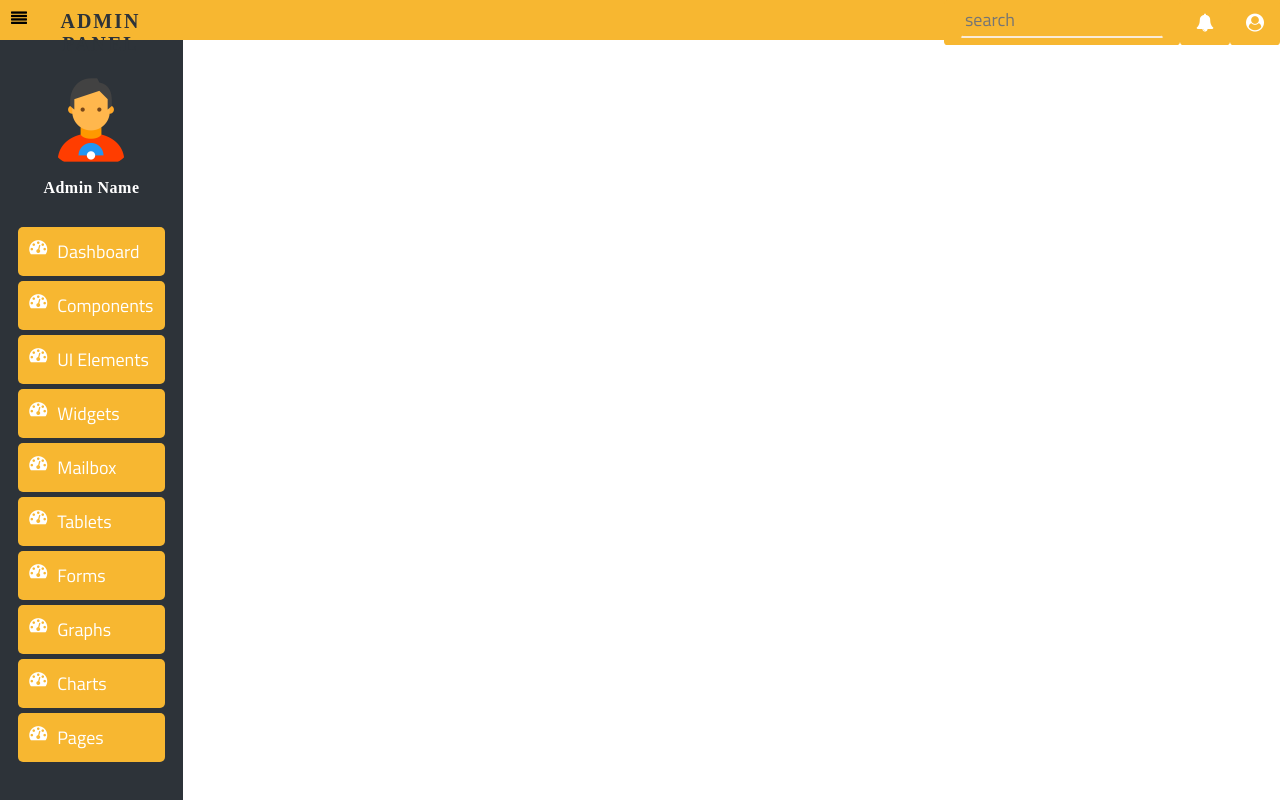
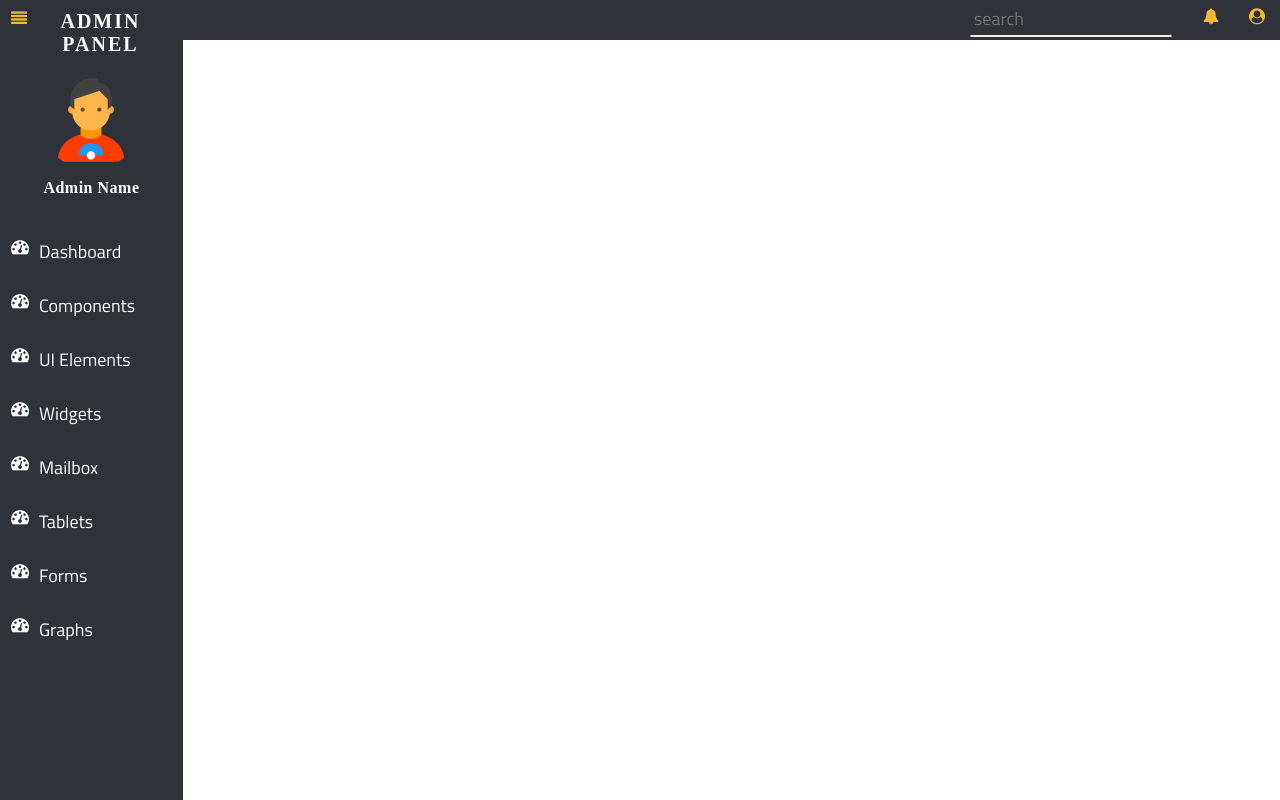
Before and after one commit to Oshan96/CabServiceSystem, a PHP site: page /adminNew.html in a window 1280 px wide. Run offline with PHP 8.4, Linux system fonts and the light colour scheme.

Commit message:
fixed adminNew css and html files

```diff
--- a/adminNew.html
+++ b/adminNew.html
@@ -39,8 +39,8 @@
           <div class="left-nav-items button-bg"><i class="fa fa-tachometer"></i><p>Tablets</p></div>
           <div class="left-nav-items button-bg"><i class="fa fa-tachometer"></i><p>Forms</p></div>
           <div class="left-nav-items button-bg"><i class="fa fa-tachometer"></i><p>Graphs</p></div>
-          <div class="left-nav-items button-bg"><i class="fa fa-tachometer"></i><p>Charts</p></div>
-          <div class="left-nav-items button-bg"><i class="fa fa-tachometer"></i><p>Pages</p></div>
+          <!-- <div class="left-nav-items button-bg"><i class="fa fa-tachometer"></i><p>Charts</p></div>
+          <div class="left-nav-items button-bg"><i class="fa fa-tachometer"></i><p>Pages</p></div> -->
       </div>
     </div>
 
@@ -66,8 +66,8 @@
           <div class="left-nav-items-small button-bg"><i class="fa fa-tachometer"></i></div>
           <div class="left-nav-items-small button-bg"><i class="fa fa-tachometer"></i></div>
           <div class="left-nav-items-small button-bg"><i class="fa fa-tachometer"></i></div>
-          <div class="left-nav-items-small button-bg"><i class="fa fa-tachometer"></i></div>
-          <div class="left-nav-items-small button-bg"><i class="fa fa-tachometer"></i></div>
+          <!-- <div class="left-nav-items-small button-bg"><i class="fa fa-tachometer"></i></div>
+          <div class="left-nav-items-small button-bg"><i class="fa fa-tachometer"></i></div> -->
       </div>
     </div>
        <!-- End Left-->
@@ -79,9 +79,9 @@
     <div id="right">
       <div id="right-header">
         <ul class="nav-items">
-          <li style="padding:0px 15px;"  class="button-bg"><input type="search" name="" placeholder="search"></li>
-          <li class="button-bg"><i class="fa fa-bell"></i></li>
-          <li class="button-bg"><i class="fa fa-user-circle"></i></li>
+          <li style="padding:0px 15px;"><input type="search" name="" placeholder="search"></li>
+          <li><i class="fa fa-bell"></i></li>
+          <li><i class="fa fa-user-circle"></i></li>
         </ul>
       </div>
     </div>
--- a/css/adminNew.css
+++ b/css/adminNew.css
@@ -39,7 +39,7 @@ body{
   display: flex;
   flex-direction: row;
   text-align: center;
-  background-color: #F7B731;
+  background-color:  #2D3339;
   padding: 10px 10px;
 }
 
@@ -47,6 +47,7 @@ body{
   width: 10%;
   height: 100%;
   flex: 1;
+  color: #F7B731;
 }
 
 .left-header-title{
@@ -54,7 +55,7 @@ body{
   font-size: 10px;
   text-transform: uppercase;
   height: 100%;
-  color: #2D3339;
+  color: #ffffff;
 }
 
 .left-header-title h1{
@@ -65,7 +66,7 @@ body{
 #right-header{
   width: 100%;
   height: 40px;
-  background-color: #F7B731;
+  background-color: #2D3339;
   color: #0483B0;
 
 }
@@ -103,7 +104,7 @@ body{
 }
 .left-contents-large{
   margin: 0 auto;
-  width: 80%;
+  width: 100%;
   color: #fff;
 
 }
@@ -119,7 +120,7 @@ body{
 }
 
 
-#toggle-icon:hover{
+#toggle-icon:hover, .fa-user-circle:hover, .fa-bell:hover, .fa-align-justify:hover{
   color: #fff;
 }
 
@@ -155,3 +156,23 @@ body{
 #togglesmall:hover{
   color: #fff;
 }
+
+.fa-bell, .fa-user-circle, .fa-align-justify {
+  color:  #F7B731;
+}
+
+input[type=search], input[type=text], input[type=password] {
+  color: white;
+}
+
+.button-bg {
+  background-color: transparent;
+  border-radius: 0;
+  width: 100%;
+  /* padding-bottom: 2px; */
+}
+
+.button-bg:hover {
+  background-color: transparent;
+  /* padding-bottom: 2px; */
+}
```
